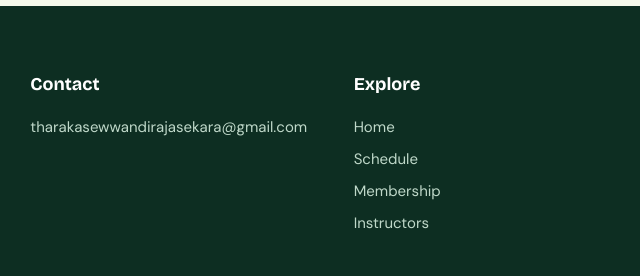
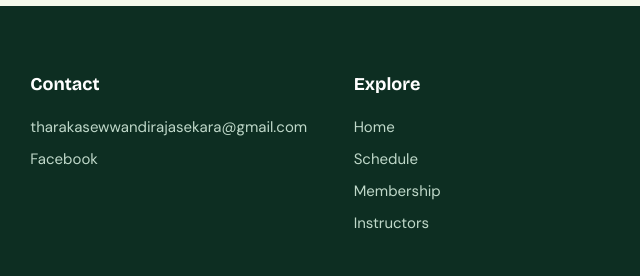
Before and after one commit to TharakaRajasekara/TharakaRajasekara.github.io, a plain HTML site: page tharaka-rajasekara.html in a window 1280 px wide. Shown: the part 2291-2567 px from the top of the page, 553-1193 px from the left. Drawn offline with nearby package versions, Linux system fonts and the light colour scheme.

Commit message:
Update tharaka-rajasekara.html

```diff
--- a/tharaka-rajasekara.html
+++ b/tharaka-rajasekara.html
@@ -275,7 +275,7 @@ footer h4{color:#fff;font-family:'Bricolage Grotesque';font-size:18px;margin-bot
 
 <footer id="contact"><div class="wrap">
 <div class="fg"><div><a href="index.html" class="brand" style="color:#fff;display:inline-block;margin-bottom:14px">Zumba® for <span style="color:var(--lime)">Mental Wellness</span> · Sri Lanka</a><p>An independent wellness initiative by Ms. Tharaka Rajasekara, licensed Zumba® instructor and researcher, University of Peradeniya, Sri Lanka.</p></div>
-<div><h4>Contact</h4><a href="mailto:tharakasewwandirajasekara@gmail.com">tharakasewwandirajasekara@gmail.com</a></div>
+<div><h4>Contact</h4><a href="mailto:tharakasewwandirajasekara@gmail.com">tharakasewwandirajasekara@gmail.com</a><a href="https://www.facebook.com/profile.php?id=61558318122287" target="_blank" rel="noopener">Facebook</a></div>
 <div><h4>Explore</h4><a href="index.html">Home</a><a href="index.html#schedule">Schedule</a><a href="index.html#membership">Membership</a><a href="instructors.html">Instructors</a></div></div>
 <div class="lg">Zumba® is a registered trademark of Zumba Fitness, LLC. Classes are taught by licensed instructors; this website is not operated or endorsed by Zumba Fitness, LLC. Content supports general wellbeing and is not medical advice, diagnosis or treatment. © <span id="yr"></span> Tharaka Rajasekara · Zumba® for Mental Wellness · Sri Lanka.</div>
 </div></footer>
```
